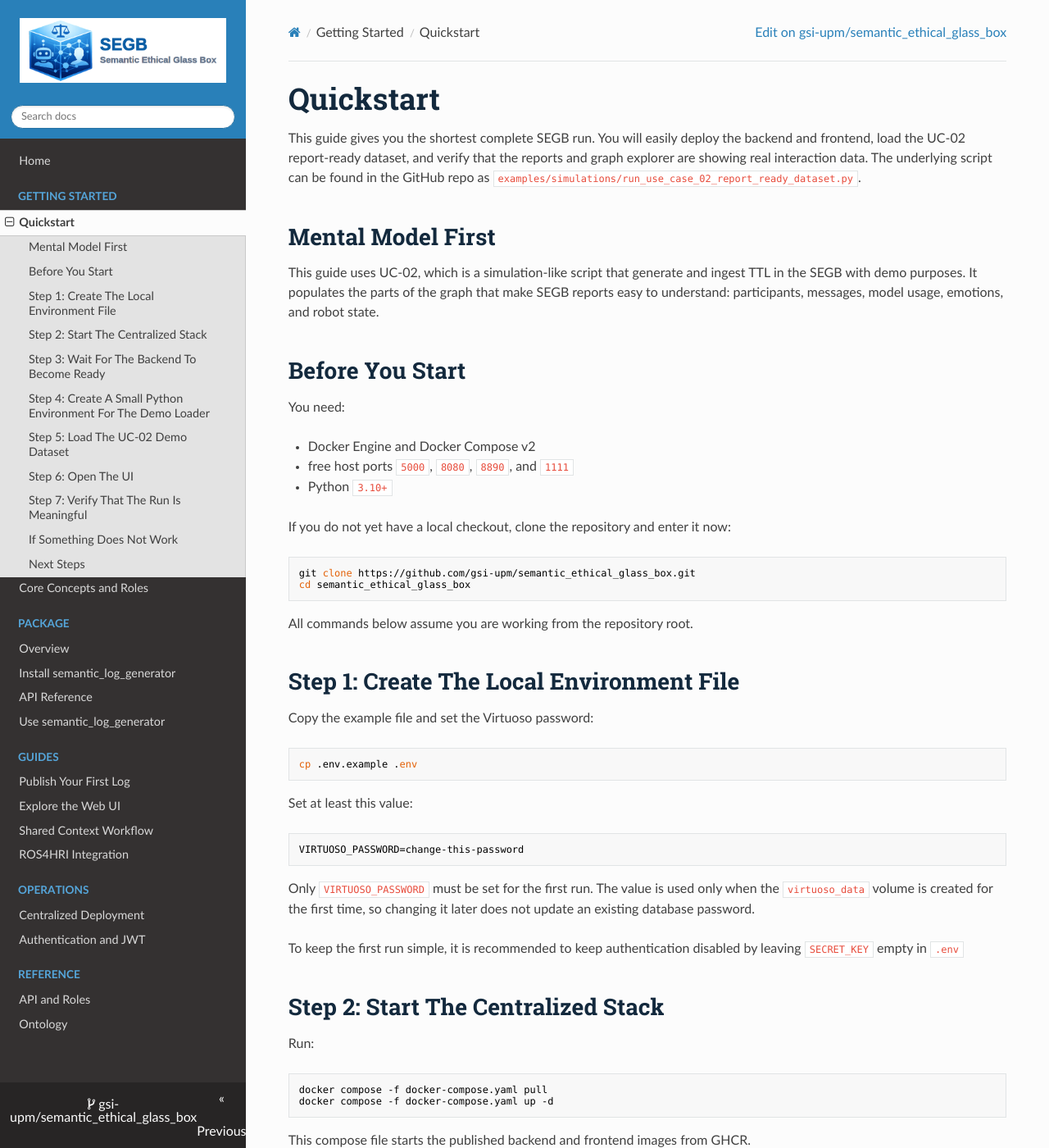
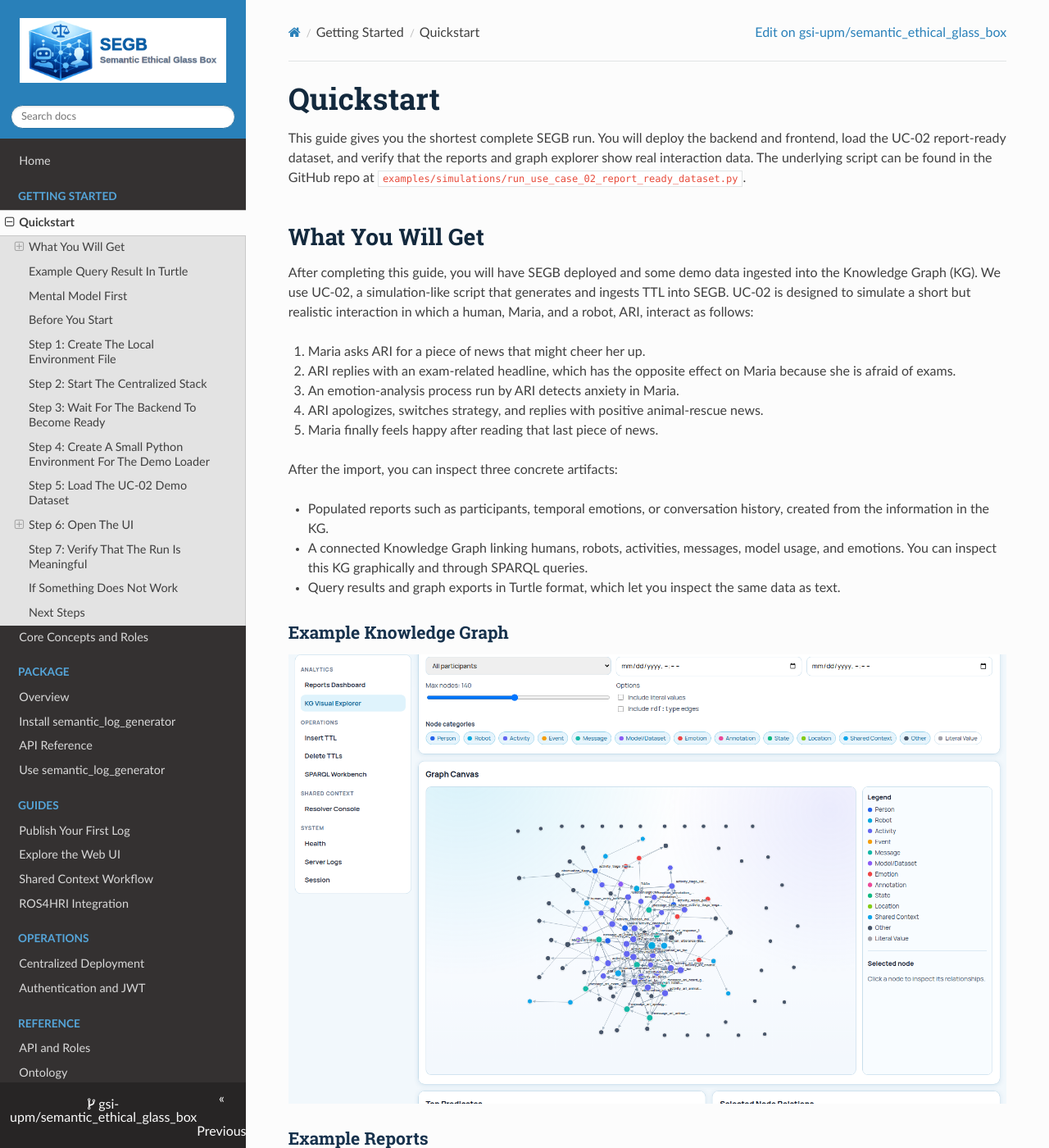
Before and after one commit to gsi-upm/semantic_ethical_glass_box, an MkDocs documentation site: the page built from docs/getting-started/quickstart.md, in a window 1280 px wide and 1400 px high. Shown: the whole window at 82% size. Built offline with MkDocs 1.6.1, drawn with Linux system fonts in a browser that asks for light colours; nearby versions of some CDN libraries; some of the changed text lies outside the part shown.

Commit message:
fixing small issues in docs

````diff
--- a/docs/getting-started/quickstart.md
+++ b/docs/getting-started/quickstart.md
@@ -1,13 +1,73 @@
 # Quickstart
 
-This guide gives you the shortest complete SEGB run. You will easily deploy the backend and frontend, load the UC-02 report-ready dataset,
-and verify that the reports and graph explorer are showing real interaction data. The underlying script can be found in the GitHub repo as
+This guide gives you the shortest complete SEGB run. You will deploy the backend and frontend, load the UC-02 report-ready dataset,
+and verify that the reports and graph explorer show real interaction data. The underlying script can be found in the GitHub repo at
 `examples/simulations/run_use_case_02_report_ready_dataset.py`.
+
+## What You Will Get
+
+After completing this guide, you will have SEGB deployed and some demo data ingested into the Knowledge Graph (KG).
+We use UC-02, a simulation-like script that generates and ingests TTL into SEGB. UC-02 is designed to simulate a short but realistic interaction in which a human, Maria, and a robot, ARI, interact as follows:
+
+1. Maria asks ARI for a piece of news that might cheer her up.
+2. ARI replies with an exam-related headline, which has the opposite effect on Maria because she is afraid of exams.
+3. An emotion-analysis process run by ARI detects anxiety in Maria.
+4. ARI apologizes, switches strategy, and replies with positive animal-rescue news.
+5. Maria finally feels happy after reading that last piece of news.
+
+After the import, you can inspect three concrete artifacts:
+
+- Populated reports such as participants, temporal emotions, or conversation history, created from the information in
+the KG.
+- A connected Knowledge Graph linking humans, robots, activities, messages, model usage, and emotions. You can inspect
+this KG graphically and through SPARQL queries.
+- Query results and graph exports in Turtle format, which let you inspect the same data as text.
+
+### Example Knowledge Graph
+
+![UC-02 Knowledge Graph](../assets/screenshots/ui-kg-graph.png)
+
+### Example Reports
+
+![UC-02 Reports Dashboard](../assets/screenshots/ui-reports.png)
+
+## Example Query Result In Turtle
+
+On `http://localhost:8080/query`, the query workbench shows the result in two ways: a `SELECT Result Table` for quick
+inspection and a `Raw Turtle Result` card with the same output serialized as Turtle. A typical Turtle result for the
+example query later in this guide looks like this:
+
+```turtle
+@prefix ns: <http://example.org/> .
+@prefix xsd: <http://www.w3.org/2001/XMLSchema#> .
+
+[] a ns:Result ;
+    ns:robotName "robot_ari1" ;
+    ns:senderName "Maria"@en ;
+    ns:t "2026-03-25T12:24:49.574054+00:00"^^xsd:dateTime ;
+    ns:text "ARI, can you show me some news to cheer me up?"@en .
+
+[] a ns:Result ;
+    ns:robotName "robot_ari1" ;
+    ns:senderName "robot_ari1" ;
+    ns:t "2026-03-25T12:24:59.574054+00:00"^^xsd:dateTime ;
+    ns:text "Here is one headline: many students are anxious because an important exam is coming soon."@en .
+
+[] a ns:Result ;
+    ns:robotName "robot_ari1" ;
+    ns:senderName "robot_ari1" ;
+    ns:t "2026-03-25T12:26:49.574054+00:00"^^xsd:dateTime ;
+    ns:text "I am sorry, Maria. That exam news was not a good choice right now."@en .
+```
+
+The exact timestamps and blank-node identifiers will differ on your machine, but the result should be non-empty and
+should show the message timeline from the demo dataset.
 
 ## Mental Model First
 
-This guide uses UC-02, which is a simulation-like script that generate and ingest TTL in the SEGB with demo purposes. It populates the parts of the graph that make SEGB reports
-easy to understand: participants, messages, model usage, emotions, and robot state.
+This guide uses UC-02, a simulation-like script that generates and ingests TTL into SEGB for demo purposes. It
+populates the parts of the graph that make SEGB reports easy to understand: participants, messages, model usage,
+emotions, and robot state.
 
 
 ## Before You Start
@@ -45,7 +105,8 @@
 Only `VIRTUOSO_PASSWORD` must be set for the first run. The value is used only when the `virtuoso_data` volume is
 created for the first time, so changing it later does not update an existing database password.
 
-To keep the first run simple, it is recommended to keep authentication disabled by leaving `SECRET_KEY` empty in `.env`
+To keep the first run simple, it is recommended that you keep authentication disabled by leaving `SECRET_KEY` empty in
+`.env`.
 
 
 ## Step 2: Start The Centralized Stack
@@ -111,16 +174,59 @@
 
 ## Step 6: Open The UI
 
-Open `http://localhost:8080/reports` and `http://localhost:8080/kg-graph`.
+Open `http://localhost:8080/reports`, `http://localhost:8080/kg-graph`, and `http://localhost:8080/query`.
 
 If authentication is enabled, open `http://localhost:8080/session` first and paste a token with the `admin` or `auditor` role.
+
+### Example SPARQL Query
+
+After Step 6, open `http://localhost:8080/query` and run this read-only query to inspect the message timeline produced
+by UC-02:
+
+```sparql
+PREFIX segb: <http://www.gsi.upm.es/ontologies/segb/ns#>
+PREFIX schema: <http://schema.org/>
+PREFIX prov: <http://www.w3.org/ns/prov#>
+PREFIX oro: <http://kb.openrobots.org#>
+PREFIX foaf: <http://xmlns.com/foaf/0.1/>
+PREFIX rdfs: <http://www.w3.org/2000/01/rdf-schema#>
+
+SELECT ?t ?robotName ?senderName ?text
+WHERE {
+  ?message a schema:Message ;
+           schema:text ?text ;
+           prov:wasGeneratedBy ?activity .
+
+  ?activity a segb:LoggedActivity ;
+            segb:wasPerformedBy ?robot .
+
+  ?robot a oro:Robot .
+  OPTIONAL { ?activity prov:startedAtTime ?t }
+  OPTIONAL { ?robot rdfs:label ?robotLabel }
+  BIND(COALESCE(?robotLabel, REPLACE(STR(?robot), "^.*[/#]", "")) AS ?robotName)
+
+  OPTIONAL { ?message schema:sender ?sender }
+  OPTIONAL { ?sender foaf:firstName ?senderFirstName }
+  OPTIONAL { ?sender rdfs:label ?senderLabel }
+  BIND(COALESCE(?senderFirstName, ?senderLabel, REPLACE(STR(?sender), "^.*[/#]", "")) AS ?senderName)
+}
+ORDER BY ?t ?robotName
+LIMIT 20
+```
+
+When you run this query in `/query`, the page should show non-empty rows in the `SELECT Result Table` and the same
+result serialized in the `Raw Turtle Result` card. The raw Turtle output should look similar to the example shown in
+[Example Query Result In Turtle](#example-query-result-in-turtle), although your exact timestamps and blank-node
+identifiers will differ.
 
 ## Step 7: Verify That The Run Is Meaningful
 
 On `/reports`, you should see actual content such as
 participants, conversation history, model usage, emotions, or robot state. On `/kg-graph`, you should see connected
 nodes rather than an empty canvas, with links between robots, humans, activities, messages, and other entities from the
-demo dataset. Check [Explore the Web UI](../guides/explore-the-web-ui.md) for better interpretability of the webpage. The backend should also export non-empty Turtle:
+demo dataset. On `/query`, the example query on this page should return non-empty rows. Check
+[Explore the Web UI](../guides/explore-the-web-ui.md) for a better understanding of the UI pages. The backend should
+also export non-empty Turtle:
 
 If authentication is disabled (recommended):
 
@@ -141,7 +247,7 @@
 
 - `ready=false` on `/healthz/ready`: the backend cannot talk to Virtuoso yet. Check `docker compose -f docker-compose.yaml logs -f amor-segb amor-segb-virtuoso`.
 - `401/403` while loading the demo dataset: you enabled auth, but the script is missing a valid `admin` token.
-- reports are empty: run the dataset loader again and refresh `/reports`.
+- `/reports` is empty: run the dataset loader again and refresh `/reports`.
 - `Connection refused`: check whether the compose stack is still running with `docker compose -f docker-compose.yaml ps`.
 
 ## Next Steps
````
Also changed, not shown: other parts of docs/getting-started/quickstart.md (+4 -2 lines), docs/guides/explore-the-web-ui.md (+6 -0 lines), docs/index.md (+1 -1 lines), docs/reference/ontology.md (+5 -4 lines).
